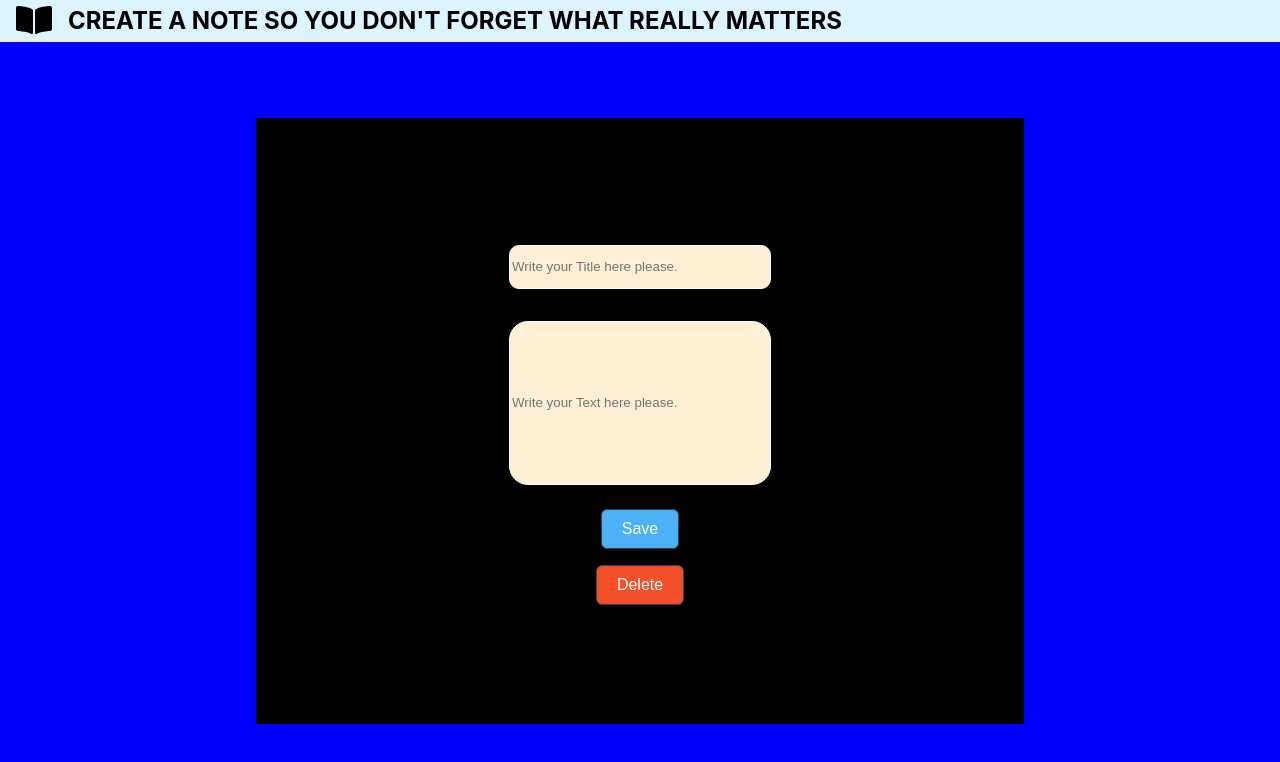
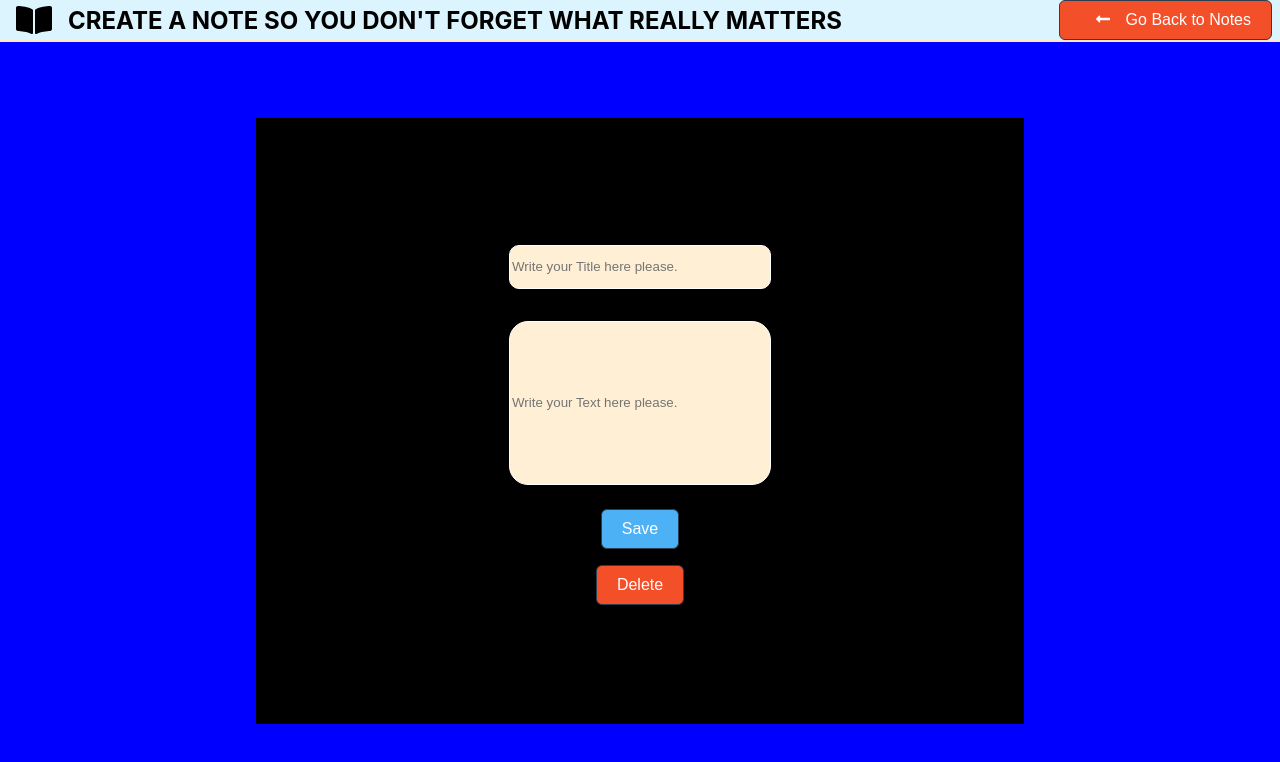
Before and after one commit to TucciAlessandro/PortableNotes, a React (Create React App) app: page / in a window 1280 px wide. Both pictures are taken after a click on the button "New Note". Shown: the top 762 px of the page. Built offline with nearby package versions, Linux system fonts and the light colour scheme.

Commit message:
add go back button

```diff
--- a/src/components/CreateNote.tsx
+++ b/src/components/CreateNote.tsx
@@ -72,8 +72,8 @@ interface CreateNoteProps {
 
 function CreateNote({ addNote, titleProp, textProp, idProp }: CreateNoteProps) {
   const [id, setId] = useState(uuidv4());
-  const [title, setTitle] = useState();
-  const [text, setText] = useState();
+  const [title, setTitle] = useState(titleProp);
+  const [text, setText] = useState(textProp);
   const { toggleCreatePage } = useMyCreatePageContext();
 
   const handleChangeId = (e: any) => {
--- a/src/components/DisplayNote.tsx
+++ b/src/components/DisplayNote.tsx
@@ -46,6 +46,8 @@ const ButtonContainer = styled.div`
 `;
 
 function DisplayNote({ title, id, text, deleteNote, handleEdit }: NoteProps) {
+  const dataToEdit = handleEdit(id);
+
   return (
     <>
       <Container>
--- a/src/components/Navbar.tsx
+++ b/src/components/Navbar.tsx
@@ -1,6 +1,10 @@
 import React from "react";
 import { FontAwesomeIcon } from "@fortawesome/react-fontawesome";
-import { faBookOpen, faPlusSquare } from "@fortawesome/free-solid-svg-icons";
+import {
+  faBookOpen,
+  faPlusSquare,
+  faLongArrowAltLeft,
+} from "@fortawesome/free-solid-svg-icons";
 import styled from "styled-components";
 import Button from "./Button";
 import { useHistory } from "react-router-dom";
@@ -51,6 +55,12 @@ function Navbar() {
             New Note
           </Button>
         )}
+        {isCreating && (
+          <Button color="danger" onClick={toggleCreatePage}>
+            <StyledFontAwesomeIcon icon={faLongArrowAltLeft} />
+            Go Back to Notes
+          </Button>
+        )}
       </StyledButton>
     </StyledNavbar>
   );
```
